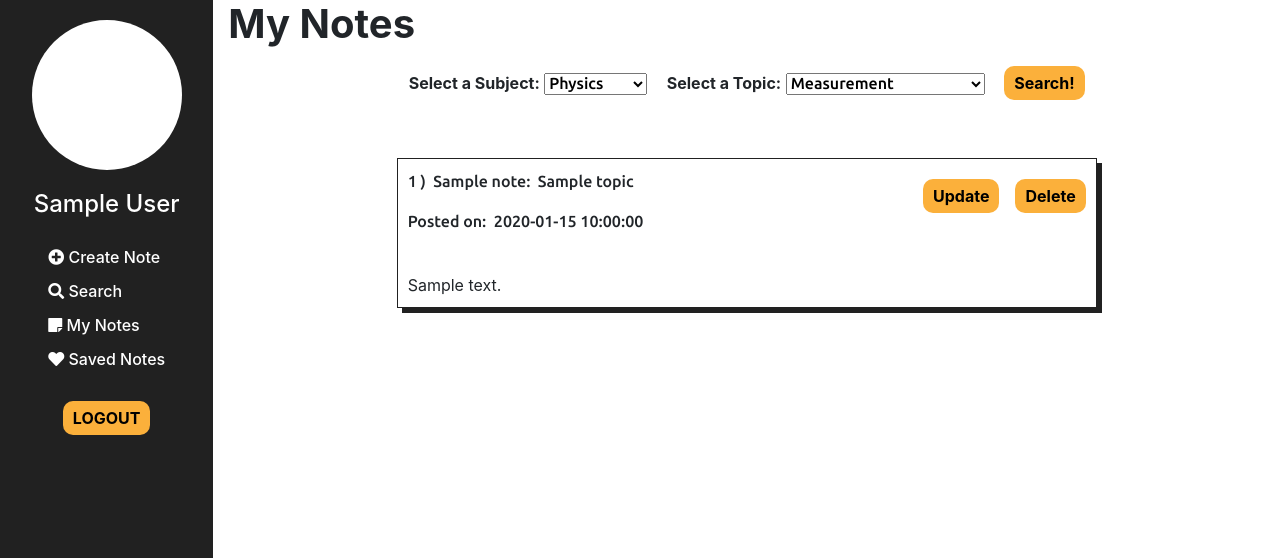
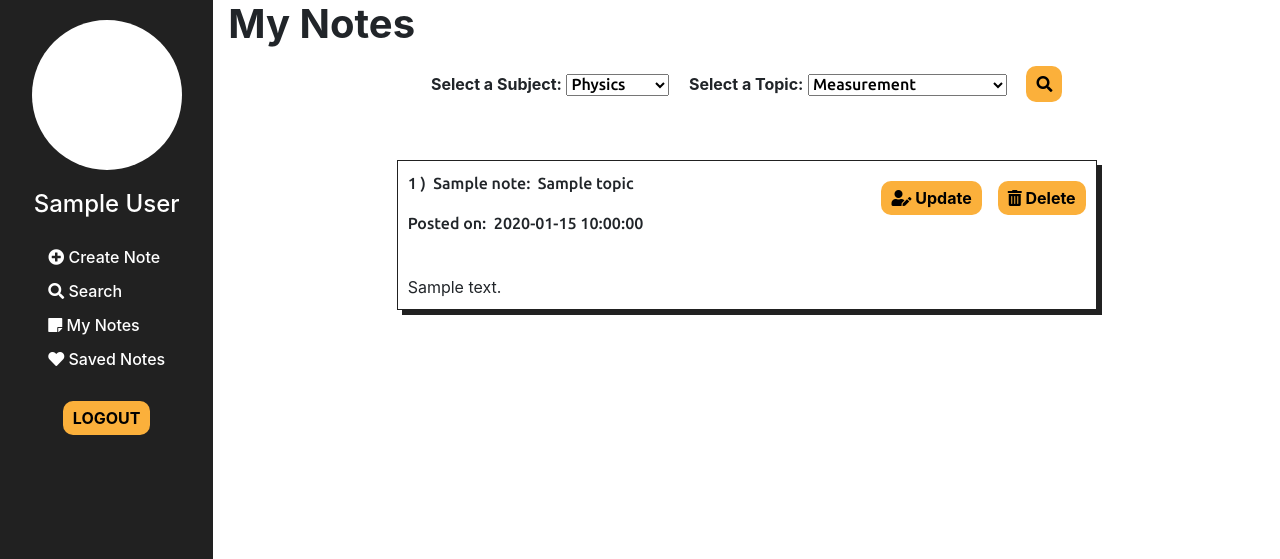
Before and after one commit to elch93/tgc-proj3-tidbits, a Flask app: page /mynotes in a window 1280 px wide. Shown: the top 559 px of the page. Run offline with Flask 2, Linux system fonts and the light colour scheme; a user stored in the database is signed in; a database or web service that is not in the repository returns one stand-in record (values such as "Sample title"); some libraries are stand-ins or nearby versions.

Commit message:
replaced search buttons with icon

```diff
--- a/static/styles.css
+++ b/static/styles.css
@@ -275,7 +275,6 @@ a {
 
 
 
-
 /* common */
 #searchbysubj select,
 #createnoteform select,
@@ -337,3 +336,9 @@ a {
     color: #212121;
     transition: 0.4s ease-in-out;
 }
+
+#searchmynotesbtn,
+#searchsubjbtn,
+#savednotesbtn {
+    padding: 10px;
+}
--- a/templates/mynotes.template.html
+++ b/templates/mynotes.template.html
@@ -61,7 +61,7 @@
                     Investigations</option>
                 {% endif %}
             </select>
-            <input type="submit" value="Search!" form="searchmynotes" id="searchmynotesbtn">
+            <input type="submit" value="&#xf002;" class="fas fa-search" form="searchmynotes" id="searchmynotesbtn">
         </form>
     </div>
 
@@ -75,8 +75,8 @@
                     <p>Posted on:&nbsp; {{notes['date']}}</p>
                 </div>
                 <div class="col-4 d-flex flex-row justify-content-end">
-                    <a href="{{url_for( 'update', index = notes['_id'] )}}" class="mr-3"><button>Update</button></a>
-                    <a href="{{url_for( 'delete', index = notes['_id'] )}}"><button>Delete</button></a>
+                    <a href="{{url_for( 'update', index = notes['_id'] )}}" class="mr-3"><button><i class="fas fa-user-edit"></i> Update</button></a>
+                    <a href="{{url_for( 'delete', index = notes['_id'] )}}"><button><i class="fas fa-trash-alt"></i> Delete</button></a>
                 </div>
             </div>
             <div>
--- a/templates/saved.template.html
+++ b/templates/saved.template.html
@@ -54,7 +54,7 @@
                 Investigations</option>
             {% endif %}
         </select>
-        <input type="submit" value="Search!" form="searchsavednotes" id="savednotesbtn">
+        <input type="submit" value="&#xf002;" class="fas fa-search" form="searchsavednotes" id="savednotesbtn">
     </form>
     <div id="mysavednotes" class="mt-5">
         {% if user_notes %}
--- a/templates/search.template.html
+++ b/templates/search.template.html
@@ -55,7 +55,7 @@
           Investigations</option>
         {% endif %}
       </select>
-      <input type="submit" value="SEARCH" form="searchbysubj" id="searchsubjbtn">
+      <input type="submit" value="&#xf002;" class="fas fa-search" form="searchbysubj" id="searchsubjbtn">
     </form>
   </div>
   <div class="mt-5 container-fluid" id="resulttable">
```
